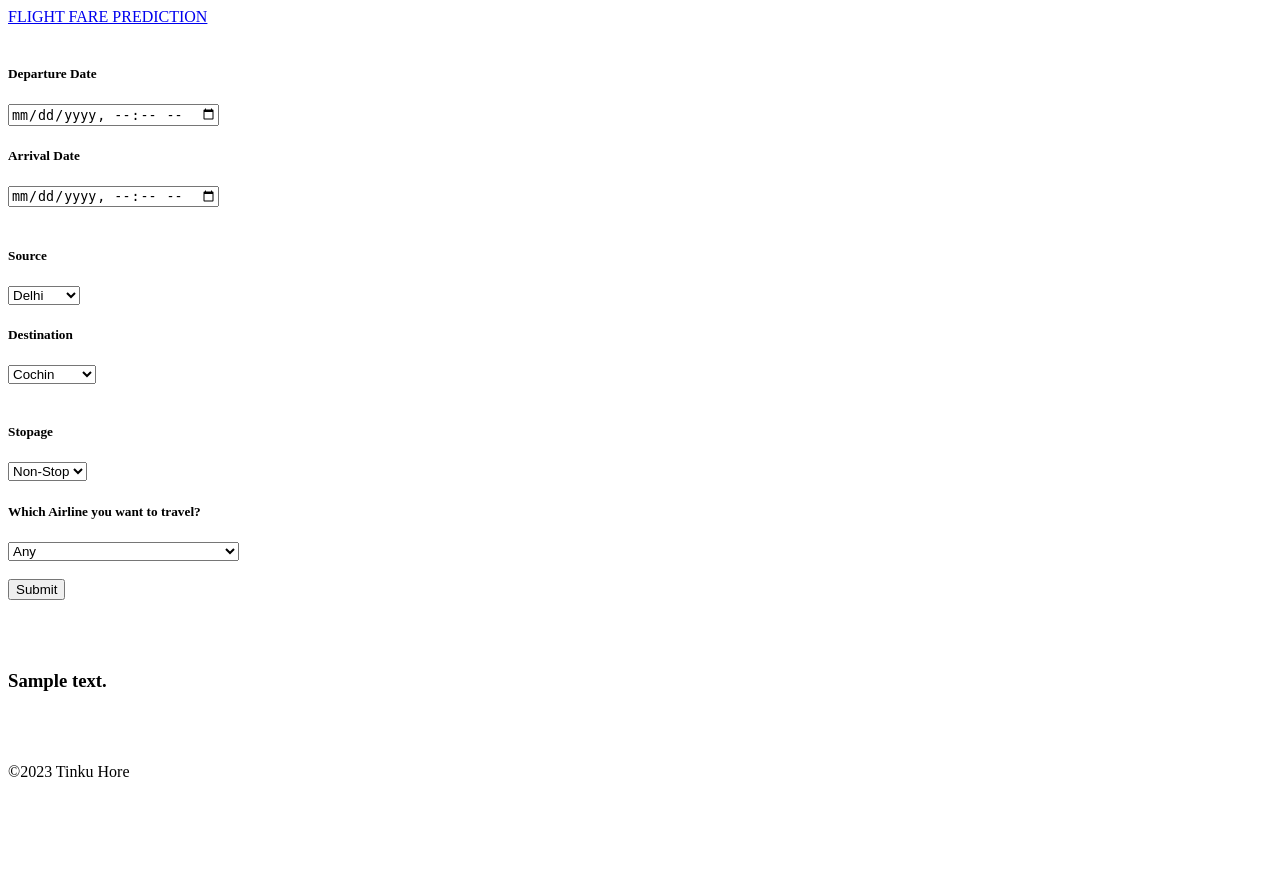
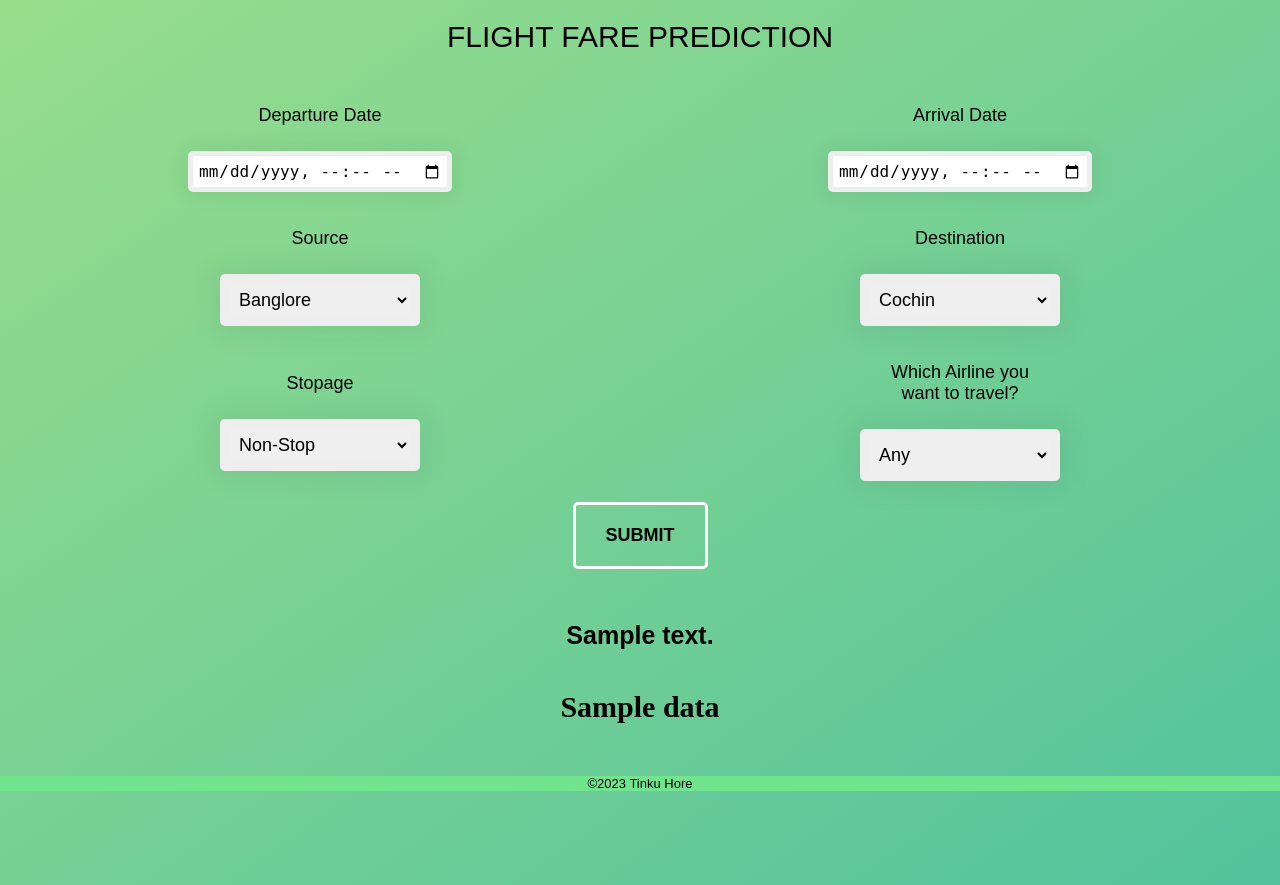
Before and after one commit to tinkuhore/flight_fare_prediction, a Flask app: template templates/home.html in a window 1280 px wide. Before the commit the page ends 777 px from the top, so only its background shows below. Run offline with Flask 2, Linux system fonts and the light colour scheme; the template is opened without the code that fills it: most values are stand-ins (such as "Sample title", 1, 10 or a date in 2020).

Commit message:
webpage designed by rajat

```diff
--- a/templates/home.html
+++ b/templates/home.html
@@ -1,7 +1,160 @@
-<html>
+<!DOCTYPE html>
+<html lang="en">
   <head>
+    <meta charset="UTF-8" />
+    <meta http-equiv="X-UA-Compatible" content="IE=edge" />
+    <meta name="viewport" content="width=device-width, initial-scale=1.0" />
+    <!-- <link rel="stylesheet" href="/static/css/style.css" /> -->
+    <style>
+      * {
+        margin: 0;
+        padding: 0;
+        box-sizing: border-box;
+      }
+      html {
+        font-size: 62.5%;
+      }
+      body {
+        background-image: linear-gradient(
+          to right bottom,
+          rgba(126, 213, 111, 0.8),
+          rgba(40, 180, 133, 0.8)
+        );
+      }
+      .navbar-brand {
+        font-family: sans-serif, Arial, Helvetica, sans-serif;
+        font-size: 3rem;
+        color: black;
+        font-weight: 500;
+        margin-bottom: 2rem;
+        margin-top: 2rem;
+        text-align: center;
+        text-decoration: none;
+        display: flex;
+        justify-content: center;
+      }
+      .container {
+        height: 100vh;
+        width: 100%;
+      }
+      .col-sm-6 {
+        display: flex;
+        justify-content: space-around;
+        align-items: center;
+      }
+      /* .card-body {
+} */
+      .card-title {
+        font-family: sans-serif, Arial, Helvetica, sans-serif;
+        font-size: large;
+        font-weight: 500;
+        margin-bottom: 2rem;
+        margin-top: 2rem;
+        text-align: center;
+      }
+      .input {
+        padding: 0.5rem;
+        margin: 0.5rem 0;
+        font-size: large;
+        border: 0.5rem solid #eee;
+        box-shadow: 0 0 20px 4px rgba(0, 0, 0, 0.06);
+        border-radius: 0.5rem;
+      }
+      .select-option {
+        border: 1rem solid black;
+      }
+      .input-select-option {
+        width: 20rem;
+        padding: 0.5rem;
+        margin: 0.5rem 0;
+        font-size: large;
+        border: 1rem solid #eee;
+        box-shadow: 0 0 30px 8px rgba(0, 0, 0, 0.06);
+        border-radius: 0.5rem;
+      }
+      button {
+        background: none;
+        border: 3px solid #fff;
+        border-radius: 5px;
+        color: black;
+        display: block;
+        font-size: 1.8em;
+        font-weight: bold;
+        margin: 0.5rem auto;
+        padding: 2rem 3rem;
+        position: relative;
+        text-transform: uppercase;
+      }
+
+      button::before,
+      button::after {
+        background: #fff;
+        content: "";
+        position: absolute;
+        z-index: -1;
+      }
+
+      button:hover {
+        color: #2ecc71;
+      }
+
+      .btn-5 {
+        overflow: hidden;
+      }
+
+      .btn-5::after {
+        /*background-color: #f00;*/
+        height: 100%;
+        left: -55%;
+
+        top: 0;
+        transform: skew(50deg);
+        transition-duration: 0.6s;
+        transform-origin: top left;
+        width: 0;
+      }
+
+      .btn-5:hover:after {
+        height: 100%;
+        width: 155%;
+      }
+      .prediction_text {
+        font-family: sans-serif, Arial, Helvetica, sans-serif;
+        font-size: 2.5rem;
+        font-weight: bolder;
+        /* font-weight: 500; */
+        margin-bottom: 1rem;
+        margin-top: 2.5rem;
+        text-align: center;
+        /* height: 20rem;
+        width: 30rem;
+        display: flex;
+        justify-content: center;
+        align-items: center;
+        margin: auto; */
+
+      }
+      .tinku_hore {
+        font-family: sans-serif, Arial, Helvetica, sans-serif;
+        font-size: small;
+        font-weight: 500;
+        background-color: #71e58e;
+        /* margin-bottom: 2rem; */
+        /* margin-top: 2rem; */
+        text-align: center;
+
+      }
+      .data_safe{
+        display: flex;
+        justify-content: center;
+        align-items: center;
+        font-size: 3rem;
+        padding: 3rem;
+      }
+    </style>
     <title>Flight Fare Prediction</title>
   </head>
+
   <body>
     <nav class="navbar navbar-inverse navbar-fixed-top">
       <div class="container-fluid">
@@ -11,29 +164,46 @@
       </div>
     </nav>
 
-    <br>
+    <br />
     <div class="container">
       <form action="/predict" method="post">
         <div class="row">
           <div class="col-sm-6">
+            <!------- Departure --------->
             <div class="card">
               <div class="card-body">
                 <h5 class="card-title">Departure Date</h5>
-                            <!-- Departure -->
-                            <input type="datetime-local" name="Dep_Time" id="Dep_Time" min="00:00" max="24:00" required="required">
+                <input
+                  class="input"
+                  type="datetime-local"
+                  name="Dep_Time"
+                  id="Dep_Time"
+                  min="00:00"
+                  max="24:00"
+                  required="required"
+                />
               </div>
             </div>
+            <!-------------- Arrival ----------->
             <div class="card">
               <div class="card-body">
                 <h5 class="card-title">Arrival Date</h5>
                 <!-- Arrival -->
-                            <input type="datetime-local" name="Arrival_Time" id="Arrival_Time" min="00:00" max="24:00" required="required">
+                <input
+                  class="input"
+                  type="datetime-local"
+                  name="Arrival_Time"
+                  id="Arrival_Time"
+                  min="00:00"
+                  max="24:00"
+                  required="required"
+                />
               </div>
             </div>
           </div>
         </div>
 
-            <br>
+        <br />
 
         <div class="row">
           <div class="col-sm-6">
@@ -41,7 +211,14 @@
               <div class="card-body">
                 <!-- Source -->
                 <h5 class="card-title">Source</h5>
-                            <select name="Source" id="Source" required="required">
+
+                <select
+                  name="Source"
+                  id="Source"
+                  required="required"
+                  class="input-select-option"
+                >
+                  <option value="Banglore">Banglore</option>
                   <option value="Delhi">Delhi</option>
                   <option value="Kolkata">Kolkata</option>
                   <option value="Mumbai">Mumbai</option>
@@ -53,7 +230,12 @@
               <div class="card-body">
                 <h5 class="card-title">Destination</h5>
                 <!-- Destination -->
-                            <select name="Destination" id="Destination" required="required">
+                <select
+                  name="Destination"
+                  id="Destination"
+                  required="required"
+                  class="input-select-option"
+                >
                   <option value="Cochin">Cochin</option>
                   <option value="Delhi">Delhi</option>
                   <option value="New Delhi">New Delhi</option>
@@ -65,7 +247,7 @@
           </div>
         </div>
 
-            <br>
+        <br />
 
         <div class="row">
           <div class="col-sm-6">
@@ -73,7 +255,11 @@
               <div class="card-body">
                 <h5 class="card-title">Stopage</h5>
                 <!-- Total Stops -->
-                            <select name="stops" required="required">
+                <select
+                  name="stops"
+                  required="required"
+                  class="input-select-option"
+                >
                   <option value="0">Non-Stop</option>
                   <option value="1">1</option>
                   <option value="2">2</option>
@@ -84,9 +270,17 @@
             </div>
             <div class="card">
               <div class="card-body">
-                            <h5 class="card-title">Which Airline you want to travel?</h5>
+                <h5 class="card-title">
+                  Which Airline you <br />
+                  want to travel?
+                </h5>
                 <!-- Airline -->
-                            <select name="airline" id="airline" required="required">
+                <select
+                  name="airline"
+                  id="airline"
+                  required="required"
+                  class="input-select-option"
+                >
                   <option value="Any">Any</option>
                   <option value="Jet Airways">Jet Airways</option>
                   <option value="IndiGo">IndiGo</option>
@@ -96,10 +290,15 @@
                   <option value="Vistara">Vistara</option>
                   <option value="Air Asia">Air Asia</option>
                   <option value="GoAir">GoAir</option>
-                                <option value="Multiple carriers Premium economy">Multiple carriers Premium economy
+                  <option value="Multiple carriers Premium economy">
+                    Multiple carriers Premium economy
                   </option>
-                                <option value="Jet Airways Business">Jet Airways Business</option>
-                                <option value="Vistara Premium economy">Vistara Premium economy</option>
+                  <option value="Jet Airways Business">
+                    Jet Airways Business
+                  </option>
+                  <option value="Vistara Premium economy">
+                    Vistara Premium economy
+                  </option>
                   <option value="Trujet">Trujet</option>
                 </select>
               </div>
@@ -107,20 +306,19 @@
           </div>
         </div>
 
-            <br>
+        <br />
 
         <!-- Submit -->
-            <input type="submit" value="Submit" class="btn btn-secondary">
+        <button class="btn-5">Submit</button>
       </form>
 
-        <br>
-        <br>
-        <h3>{{ prediction_text }}</h3>
-
-        <br>
-        <br>
-        <p>©2023 Tinku Hore</p>
-
+      <br />
+      <br />
+      <h3 class="prediction_text">{{ Prediction_Text }}</h3>
+      <h3 class="data_safe">{{ data | safe}}</h3>
+      <br />
+      <br />
+      <footer class="tinku_hore">©2023 Tinku Hore</footer>
     </div>
   </body>
 </html>
```
Lines whose indentation alone changed are shown as unchanged.
